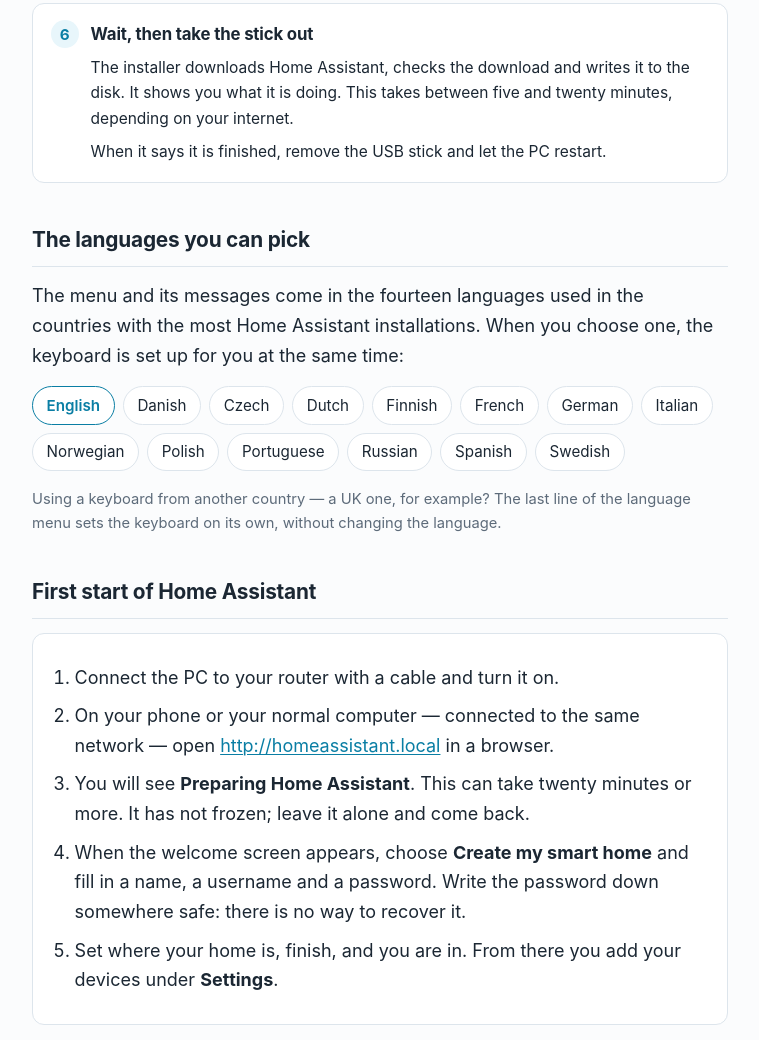
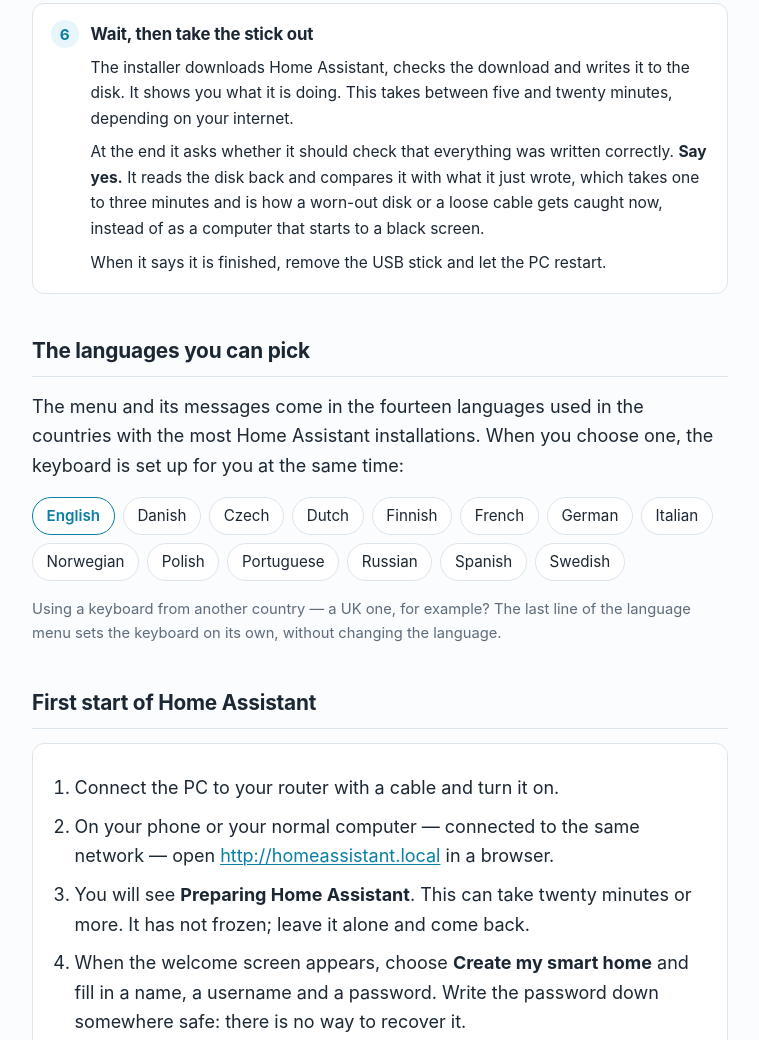
Before and after one commit to cronner/haos-isoinstall, a plain HTML site: page docs/index.html in a window 1280 px wide. Shown: the part 2039-3079 px from the top of the page, without its empty margins (260-1019 px from the left). Drawn offline with Linux system fonts and the light colour scheme.

Commit message:
Document the read-back check, which was the best-kept secret here
The installer already offers to read the written bytes back off the disk
and compare their hash with the image it wrote, dropping the page cache
first so it reads the disk and not RAM. Neither the manual nor the guide
mentioned it, so nobody would say yes. Both now explain what it catches,
how long it takes, and what a mismatch means.

🤖 Generated with Codebuff
Co-Authored-By: Codebuff <noreply@codebuff.com>

```diff
--- a/docs/index.html
+++ b/docs/index.html
@@ -263,6 +263,13 @@
         twenty minutes, depending on your internet.
       </p>
       <p>
+        At the end it asks whether it should check that everything was written
+        correctly. <strong>Say yes.</strong> It reads the disk back and compares
+        it with what it just wrote, which takes one to three minutes and is how a
+        worn-out disk or a loose cable gets caught now, instead of as a computer
+        that starts to a black screen.
+      </p>
+      <p>
         When it says it is finished, remove the USB stick and let the PC restart.
       </p>
     </li>
@@ -333,6 +340,9 @@
     <dt>The screen stays black after the PC starts</dt>
     <dd>Go back into the settings screen (step 3) and check that Secure Boot is off. Leave the stick plugged in and try again.</dd>
 
+    <dt>It says the disk does not match what it wrote</dt>
+    <dd>Then something is wrong with the disk, its cable or the memory — not with the download. Do not start the PC from that disk. Run the installation again, and if it says the same, use a different disk.</dd>
+
     <dt>The installer says it cannot find a disk</dt>
     <dd>The PC's storage is probably set to RAID instead of AHCI. Change that setting, then start the stick again.</dd>
 
```
Also changed, not shown: 1 other file.
